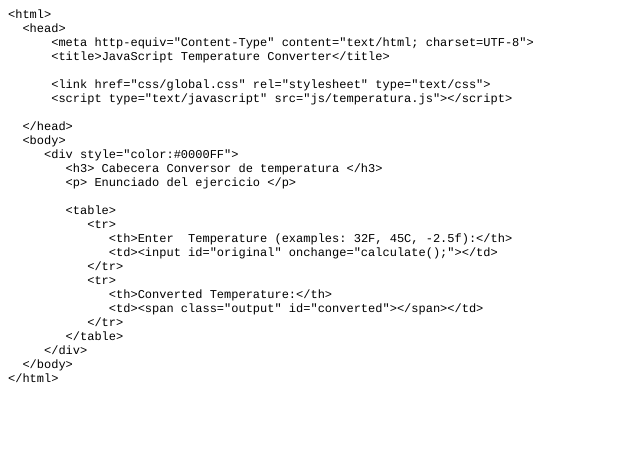
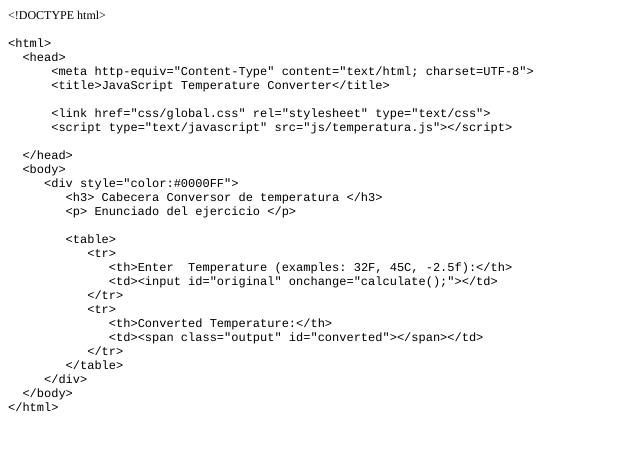
Before and after one commit to wyllman/PL013P1-Temperaturas, a plain HTML site: page index.html in a window 1280 px wide. Shown: the whole page, without its empty margins (0-640 px from the left). Drawn offline with Linux system fonts and the light colour scheme.

Commit message:
Arreglando error de mostrado.

```diff
--- a/index.html
+++ b/index.html
@@ -7,37 +7,40 @@
   <meta name="Generator" content="Cocoa HTML Writer">
   <meta name="CocoaVersion" content="1038.36">
   <style type="text/css">
-    p.p1 {margin: 0.0px 0.0px 0.0px 0.0px; font: 12.0px Courier}
+    p.p1 {margin: 0.0px 0.0px 0.0px 0.0px; font: 12.0px Times}
     p.p2 {margin: 0.0px 0.0px 0.0px 0.0px; font: 12.0px Courier; min-height: 14.0px}
+    p.p3 {margin: 0.0px 0.0px 0.0px 0.0px; font: 12.0px Courier}
   </style>
 </head>
 <body>
-<p class="p1">&lt;html&gt;</p>
-<p class="p1"><span class="Apple-converted-space">  </span>&lt;head&gt;</p>
-<p class="p1"><span class="Apple-converted-space">      </span>&lt;meta http-equiv="Content-Type" content="text/html; charset=UTF-8"&gt;</p>
-<p class="p1"><span class="Apple-converted-space">      </span>&lt;title&gt;JavaScript Temperature Converter&lt;/title&gt;</p>
+<p class="p1">&lt;!DOCTYPE html&gt;</p>
 <p class="p2"><br></p>
-<p class="p1"><span class="Apple-converted-space">      </span>&lt;link href="css/global.css" rel="stylesheet" type="text/css"&gt;</p>
-<p class="p1"><span class="Apple-converted-space">      </span>&lt;script type="text/javascript" src="js/temperatura.js"&gt;&lt;/script&gt;</p>
+<p class="p3">&lt;html&gt;</p>
+<p class="p3"><span class="Apple-converted-space">  </span>&lt;head&gt;</p>
+<p class="p3"><span class="Apple-converted-space">      </span>&lt;meta http-equiv="Content-Type" content="text/html; charset=UTF-8"&gt;</p>
+<p class="p3"><span class="Apple-converted-space">      </span>&lt;title&gt;JavaScript Temperature Converter&lt;/title&gt;</p>
 <p class="p2"><br></p>
-<p class="p1"><span class="Apple-converted-space">  </span>&lt;/head&gt;</p>
-<p class="p1"><span class="Apple-converted-space">  </span>&lt;body&gt;</p>
-<p class="p1"><span class="Apple-converted-space">     </span>&lt;div style="color:#0000FF"&gt;</p>
-<p class="p1"><span class="Apple-converted-space">        </span>&lt;h3&gt; Cabecera Conversor de temperatura &lt;/h3&gt;</p>
-<p class="p1"><span class="Apple-converted-space">        </span>&lt;p&gt; Enunciado del ejercicio &lt;/p&gt;</p>
+<p class="p3"><span class="Apple-converted-space">      </span>&lt;link href="css/global.css" rel="stylesheet" type="text/css"&gt;</p>
+<p class="p3"><span class="Apple-converted-space">      </span>&lt;script type="text/javascript" src="js/temperatura.js"&gt;&lt;/script&gt;</p>
 <p class="p2"><br></p>
-<p class="p1"><span class="Apple-converted-space">        </span>&lt;table&gt;</p>
-<p class="p1"><span class="Apple-converted-space">           </span>&lt;tr&gt;</p>
-<p class="p1"><span class="Apple-converted-space">              </span>&lt;th&gt;Enter<span class="Apple-converted-space">  </span>Temperature (examples: 32F, 45C, -2.5f):&lt;/th&gt;</p>
-<p class="p1"><span class="Apple-converted-space">              </span>&lt;td&gt;&lt;input id="original" onchange="calculate();"&gt;&lt;/td&gt;</p>
-<p class="p1"><span class="Apple-converted-space">           </span>&lt;/tr&gt;</p>
-<p class="p1"><span class="Apple-converted-space">           </span>&lt;tr&gt;</p>
-<p class="p1"><span class="Apple-converted-space">              </span>&lt;th&gt;Converted Temperature:&lt;/th&gt;</p>
-<p class="p1"><span class="Apple-converted-space">              </span>&lt;td&gt;&lt;span class="output" id="converted"&gt;&lt;/span&gt;&lt;/td&gt;</p>
-<p class="p1"><span class="Apple-converted-space">           </span>&lt;/tr&gt;</p>
-<p class="p1"><span class="Apple-converted-space">        </span>&lt;/table&gt;</p>
-<p class="p1"><span class="Apple-converted-space">     </span>&lt;/div&gt;</p>
-<p class="p1"><span class="Apple-converted-space">  </span>&lt;/body&gt;</p>
-<p class="p1">&lt;/html&gt;</p>
+<p class="p3"><span class="Apple-converted-space">  </span>&lt;/head&gt;</p>
+<p class="p3"><span class="Apple-converted-space">  </span>&lt;body&gt;</p>
+<p class="p3"><span class="Apple-converted-space">     </span>&lt;div style="color:#0000FF"&gt;</p>
+<p class="p3"><span class="Apple-converted-space">        </span>&lt;h3&gt; Cabecera Conversor de temperatura &lt;/h3&gt;</p>
+<p class="p3"><span class="Apple-converted-space">        </span>&lt;p&gt; Enunciado del ejercicio &lt;/p&gt;</p>
+<p class="p2"><br></p>
+<p class="p3"><span class="Apple-converted-space">        </span>&lt;table&gt;</p>
+<p class="p3"><span class="Apple-converted-space">           </span>&lt;tr&gt;</p>
+<p class="p3"><span class="Apple-converted-space">              </span>&lt;th&gt;Enter<span class="Apple-converted-space">  </span>Temperature (examples: 32F, 45C, -2.5f):&lt;/th&gt;</p>
+<p class="p3"><span class="Apple-converted-space">              </span>&lt;td&gt;&lt;input id="original" onchange="calculate();"&gt;&lt;/td&gt;</p>
+<p class="p3"><span class="Apple-converted-space">           </span>&lt;/tr&gt;</p>
+<p class="p3"><span class="Apple-converted-space">           </span>&lt;tr&gt;</p>
+<p class="p3"><span class="Apple-converted-space">              </span>&lt;th&gt;Converted Temperature:&lt;/th&gt;</p>
+<p class="p3"><span class="Apple-converted-space">              </span>&lt;td&gt;&lt;span class="output" id="converted"&gt;&lt;/span&gt;&lt;/td&gt;</p>
+<p class="p3"><span class="Apple-converted-space">           </span>&lt;/tr&gt;</p>
+<p class="p3"><span class="Apple-converted-space">        </span>&lt;/table&gt;</p>
+<p class="p3"><span class="Apple-converted-space">     </span>&lt;/div&gt;</p>
+<p class="p3"><span class="Apple-converted-space">  </span>&lt;/body&gt;</p>
+<p class="p3">&lt;/html&gt;</p>
 </body>
 </html>
```
